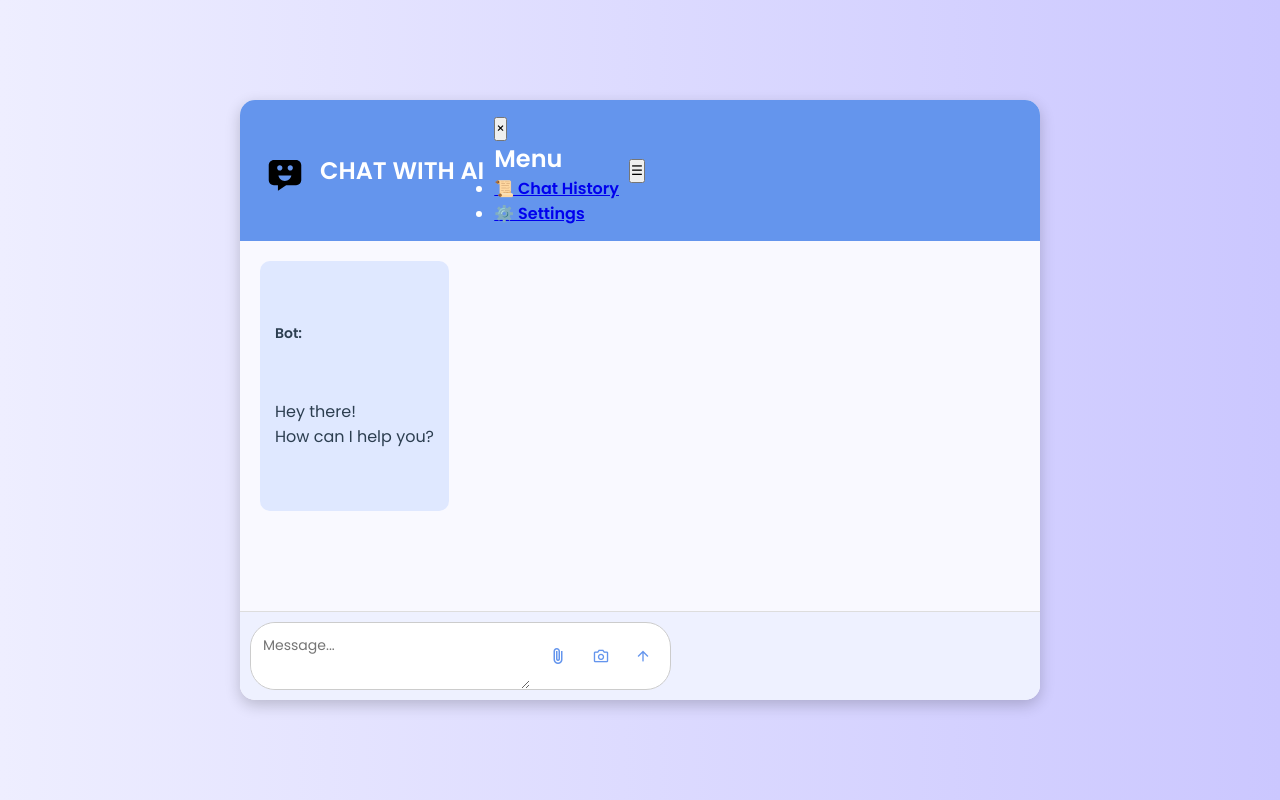
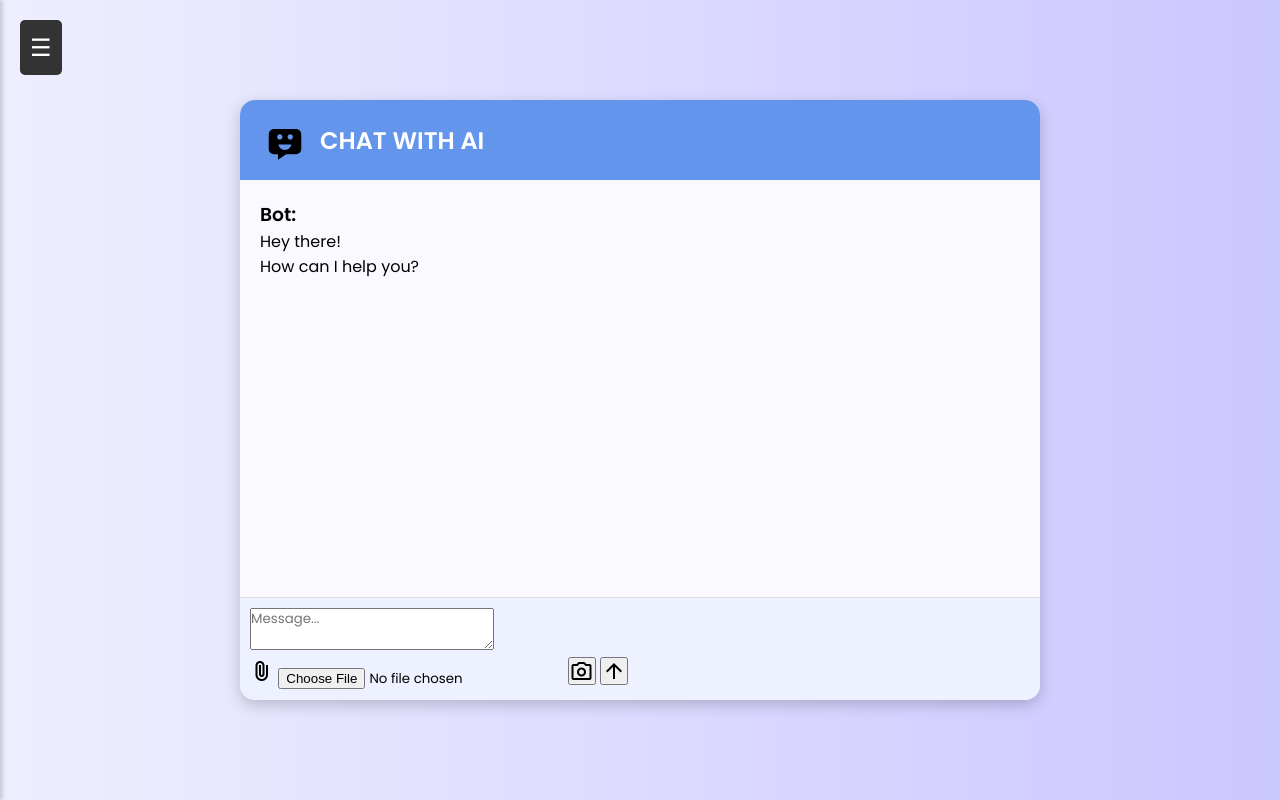
Before and after one commit to PasamVenkataBrahmendra/ai-agent, a plain HTML site: page index.html in a window 1280 px wide. Drawn offline with nearby package versions, Linux system fonts and the light colour scheme.

Commit message:
Update style.css

```diff
--- a/style.css
+++ b/style.css
@@ -14,6 +14,74 @@ body {
     min-height: 100vh;
     background: linear-gradient(to right, #EEEEFF, #CBC7FF);
     padding: 20px;
+}
+
+/* Sidebar */
+.sidebar {
+    position: fixed;
+    left: -250px;
+    top: 0;
+    width: 250px;
+    height: 100%;
+    background-color: #333;
+    color: white;
+    transition: left 0.3s ease-in-out;
+    padding: 20px;
+    box-shadow: 2px 0 5px rgba(0, 0, 0, 0.2);
+    z-index: 1000;
+}
+
+.sidebar h2 {
+    text-align: center;
+    margin-bottom: 20px;
+}
+
+.sidebar ul {
+    list-style: none;
+    padding: 0;
+}
+
+.sidebar ul li {
+    padding: 10px;
+    border-bottom: 1px solid #555;
+}
+
+.sidebar ul li a {
+    text-decoration: none;
+    color: white;
+    display: block;
+    transition: 0.3s;
+}
+
+.sidebar ul li:hover {
+    background-color: #555;
+}
+
+/* Close Button */
+.close-btn {
+    background: none;
+    border: none;
+    color: white;
+    font-size: 24px;
+    cursor: pointer;
+    position: absolute;
+    top: 10px;
+    right: 15px;
+}
+
+/* Menu Button */
+.menu-btn {
+    position: fixed;
+    top: 20px;
+    left: 20px;
+    background: #333;
+    color: white;
+    border: none;
+    font-size: 24px;
+    cursor: pointer;
+    padding: 10px;
+    border-radius: 5px;
+    z-index: 1001;
 }
 
 /* Chatbot Container */
@@ -56,148 +124,12 @@ body {
     flex-direction: row;
 }
 
-/* Chat Messages */
-.message-bot, .message-user {
-    padding: 12px 15px;
-    border-radius: 10px;
-    max-width: 80%;
-    margin-bottom: 10px;
-    white-space: pre-wrap;
-    word-wrap: break-word;
-}
-
-.message-bot {
-    background: #dfe8ff;
-    color: #2c3e50;
-    align-self: flex-start;
-}
-
-.message-user {
-    background: #a0c4ff;
-    color: white;
-    align-self: flex-end;
-}
-
-/* Headings inside messages */
-.message-bot h3, .message-user h3 {
-    font-size: 14px;
-    font-weight: 600;
-    margin-bottom: 5px;
-}
-
-/* Code Blocks */
-.code-block {
-    background: #2d2d2d;
-    color: #f8f8f2;
-    padding: 10px;
-    border-radius: 8px;
-    font-family: monospace;
-    position: relative;
-    margin-top: 5px;
-    overflow-x: auto;
-}
-
-.copy-btn {
-    position: absolute;
-    top: 8px;
-    right: 8px;
-    background: #444;
-    color: #fff;
-    border: none;
-    padding: 5px 10px;
-    font-size: 12px;
-    cursor: pointer;
-    border-radius: 5px;
-    transition: background 0.3s;
-}
-
-.copy-btn:hover {
-    background: #666;
-}
-
 /* Chatbot Footer */
 .chatbot-footer {
     padding: 10px;
     background: #eef1ff;
     border-top: 1px solid #ddd;
     display: flex;
-}
-
-/* Input Container */
-.input-container {
-    position: relative;
-    flex: 1;
-    display: flex;
-    align-items: center;
-    width: 100%;
-    border-radius: 25px;
-    overflow: hidden;
-    border: 1px solid #ccc;
-    background: white;
-}
-
-/* Message Input */
-.message-input {
-    flex: 1;
-    min-height: 50px;
-    border: none;
-    padding: 12px;
-    font-size: 14px;
-    width: 100%;
-    background: white;
-    transition: border 0.3s;
-    border-radius: 25px;
-}
-
-.message-input:focus {
-    outline: none;
-}
-
-/* Chat Controls */
-.chatbot-controls {
-    display: flex;
-    align-items: center;
-    gap: 8px;
-    padding: 0 10px;
-}
-
-.chatbot-controls button {
-    background: white;
-    border: none;
-    padding: 8px;
-    border-radius: 50%;
-    cursor: pointer;
-    font-size: 18px;
-    transition: background 0.3s, color 0.3s;
-    color: cornflowerblue;
-    display: flex;
-    align-items: center;
-    justify-content: center;
-}
-
-.chatbot-controls button:hover {
-    background: cornflowerblue;
-    color: white;
-}
-
-/* Hide File Input */
-#file-input {
-    display: none;
-}
-
-/* Label for File Upload */
-.chatbot-controls label {
-    cursor: pointer;
-    color: cornflowerblue;
-    font-size: 20px;
-    padding: 8px;
-    border-radius: 50%;
-    transition: background 0.3s, color 0.3s;
-}
-
-.chatbot-controls label:hover {
-    background: cornflowerblue;
-    color: white;
 }
 
 /* Responsive Design */
@@ -214,30 +146,10 @@ body {
         padding: 5px;
     }
 
-    .message-bot, .message-user {
-        font-size: 12px;
-        padding: 8px;
-    }
-
     .chatbot-footer {
         padding: 5px;
         display: flex;
         flex-direction: column;
         gap: 5px;
     }
-
-    .input-container {
-        width: 100%;
-        flex-direction: row;
-    }
-
-    .message-input {
-        font-size: 14px;
-        width: 100%;
-    }
-
-    .chatbot-controls {
-        display: flex;
-        gap: 5px;
-    }
 }
```
